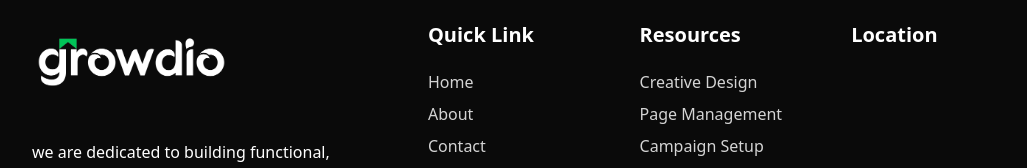
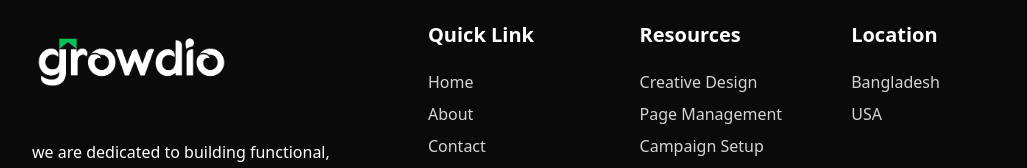
Before and after one commit to alveesarker/growdio-app, a Next.js app: page / in a window 1280 px wide. Shown: the part 8901-9069 px from the top of the page, without its empty margins (96-1123 px from the left). Built offline with nearby package versions, Linux system fonts and the light colour scheme.

Commit message:
added location name

```diff
--- a/components/Footer/Footer.tsx
+++ b/components/Footer/Footer.tsx
@@ -50,6 +50,8 @@ const Footer = () => {
                     </div>
                     <div className='md:w-[20%] w-full flex flex-col items-start gap-2'>
                         <h3 className='text-white mb-3 text-[20px] font-semibold'>Location</h3>
+                        <p className='text-neutral-300 hover:text-white transition-all'>Bangladesh</p>
+                        <p className='text-neutral-300 hover:text-white transition-all'>USA</p>
                     </div>
                 </div>
             </div>
```
